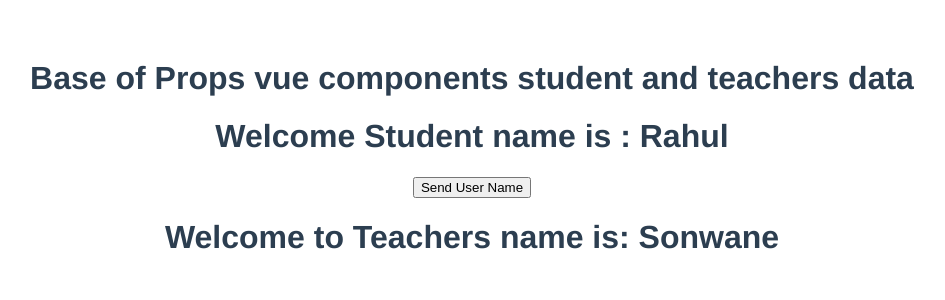
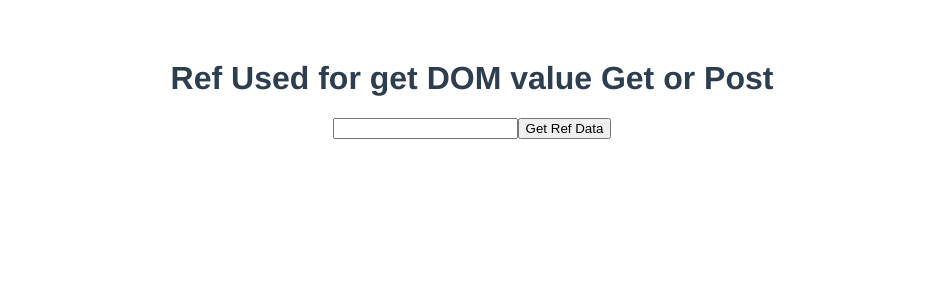
Before and after one commit to rahulsonwane/vue_js_tutorail, a Vue app: page / in a window 1280 px wide. Shown: the top 300 px of the page, without its empty margins (168-1113 px from the left). Built offline with nearby package versions, Linux system fonts and the light colour scheme.

Commit message:
ref Dom Get

```diff
--- a/src/App.vue
+++ b/src/App.vue
@@ -10,7 +10,8 @@
   <!-- <ReuseCompo/> -->
   <!-- <HtmlBin/> -->
   <!-- <ClassBin/> -->
-  <PropBase/>
+  <!-- <PropBase/> -->
+  <RefDom/>
 
 </template>
 
@@ -19,7 +20,8 @@
 
 // import BaseHome from './components/BaseHome.vue';
 // import ClassBin from './components/ClassBin.vue';
-import PropBase from './components/PropBase.vue';
+// import PropBase from './components/PropBase.vue';
+import RefDom from './components/RefDom.vue';
 // import HtmlBin from './components/HtmlBin.vue';
 // import ReuseCompo from './components/ReuseCompo.vue';
 // import HelloWorld from './components/HelloWorld.vue';
@@ -45,7 +47,8 @@ export default {
     // ReuseCompo,
     // HtmlBin,
     // ClassBin,
-    PropBase
+    // PropBase,
+    RefDom
 }
 }
 </script>
--- /dev/null
+++ b/src/components/RefDom.vue
@@ -0,0 +1,19 @@
+<template>
+    <h1> Ref Used for get DOM value Get or Post</h1>
+    <input type="text" ref="input">
+    <button v-on:click="getData" > Get Ref Data</button>
+</template>
+
+
+<script>
+export default{
+    name:"RefDom",
+    methods:{
+        getData(){
+            this.$refs.input.focus()
+            let val = this.$refs.input.value
+            console.warn(val)
+        }
+    }
+}
+</script>
```
